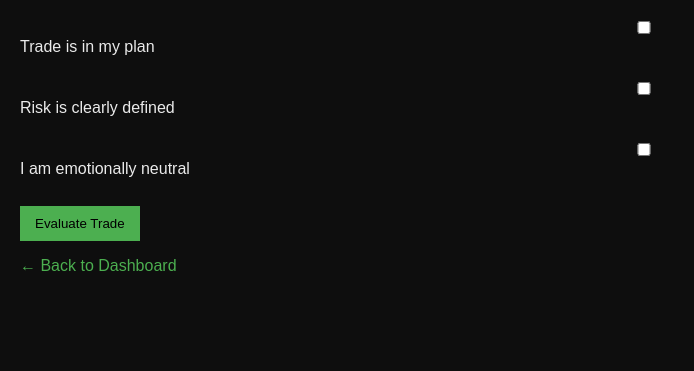
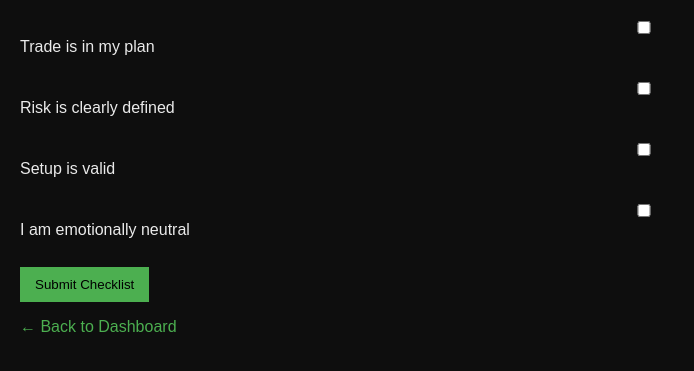
Before and after one commit to labaranabdulrahman60-lang/TradeOS, a plain HTML site: page pretrade.html in a window 1280 px wide. Shown: the part 109-480 px from the top of the page, without its empty margins (0-694 px from the left). Drawn offline with Linux system fonts and the light colour scheme.

Commit message:
Fix pretrade.html and align with V1 logic

```diff
--- a/pretrade.html
+++ b/pretrade.html
@@ -10,26 +10,32 @@
   <p>All conditions must be met before trading.</p>
 
   <label>
-    <input type="checkbox" id="rulePlan">
+    <input type="checkbox" id="bias">
     Trade is in my plan
   </label><br><br>
 
   <label>
-    <input type="checkbox" id="ruleRisk">
+    <input type="checkbox" id="risk">
     Risk is clearly defined
   </label><br><br>
 
   <label>
-    <input type="checkbox" id="ruleEmotion">
+    <input type="checkbox" id="setup">
+    Setup is valid
+  </label><br><br>
+
+  <label>
+    <input type="checkbox" id="calm">
     I am emotionally neutral
   </label><br><br>
 
-  <button onclick="evaluatePreTrade()">Evaluate Trade</button>
+  <button onclick="submitPreTrade()">Submit Checklist</button>
 
   <p id="result"></p>
 
   <a href="index.html">← Back to Dashboard</a>
 
+  <!-- SCRIPTS: order matters -->
   <script src="js/state.js"></script>
   <script src="js/pretrade.js"></script>
 </body>
```
